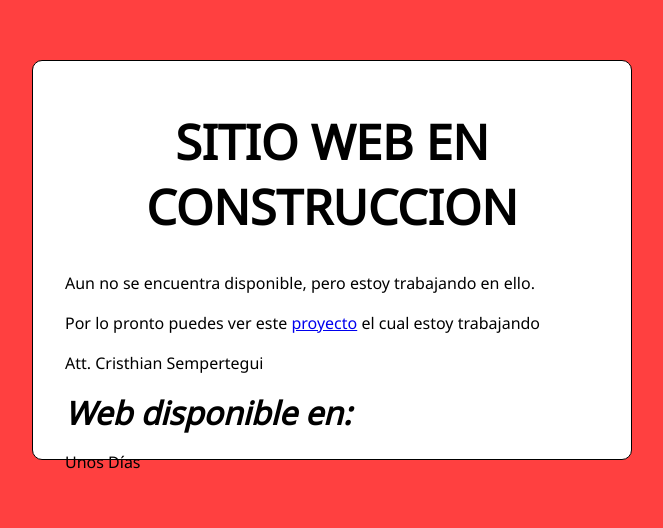
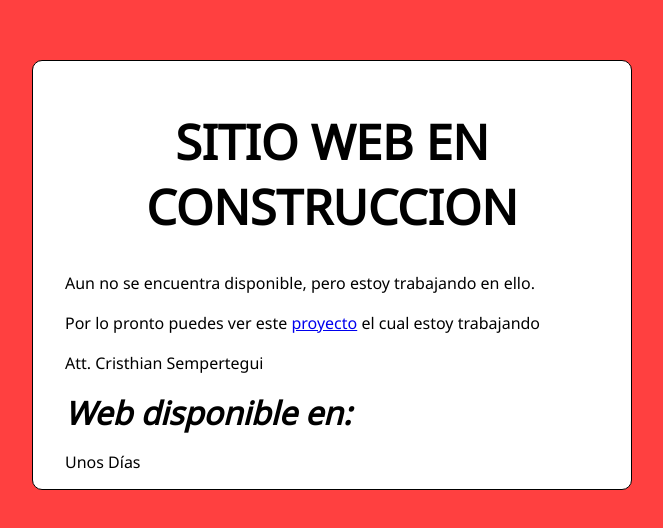
Before and after one commit to cristhiansemper/cristhiansemper.github.io, a plain HTML site: page index.html in a window 1280 px wide. Shown: the part 140-668 px from the top of the page, without its empty margins (308-971 px from the left). Drawn offline with Linux system fonts and the light colour scheme.

Commit message:
Update index.css

```diff
--- a/index.css
+++ b/index.css
@@ -9,7 +9,7 @@ body{background-color:#ff4040;}
 /*PERSONALIZACIÓN DE P.MANTENIMIENTO*/
 .mantenimiento{
     width:600px;
-    height:400px;
+    height:430px;
     padding:32px;
     border:1px solid #000;
     border-radius:10px;
```
